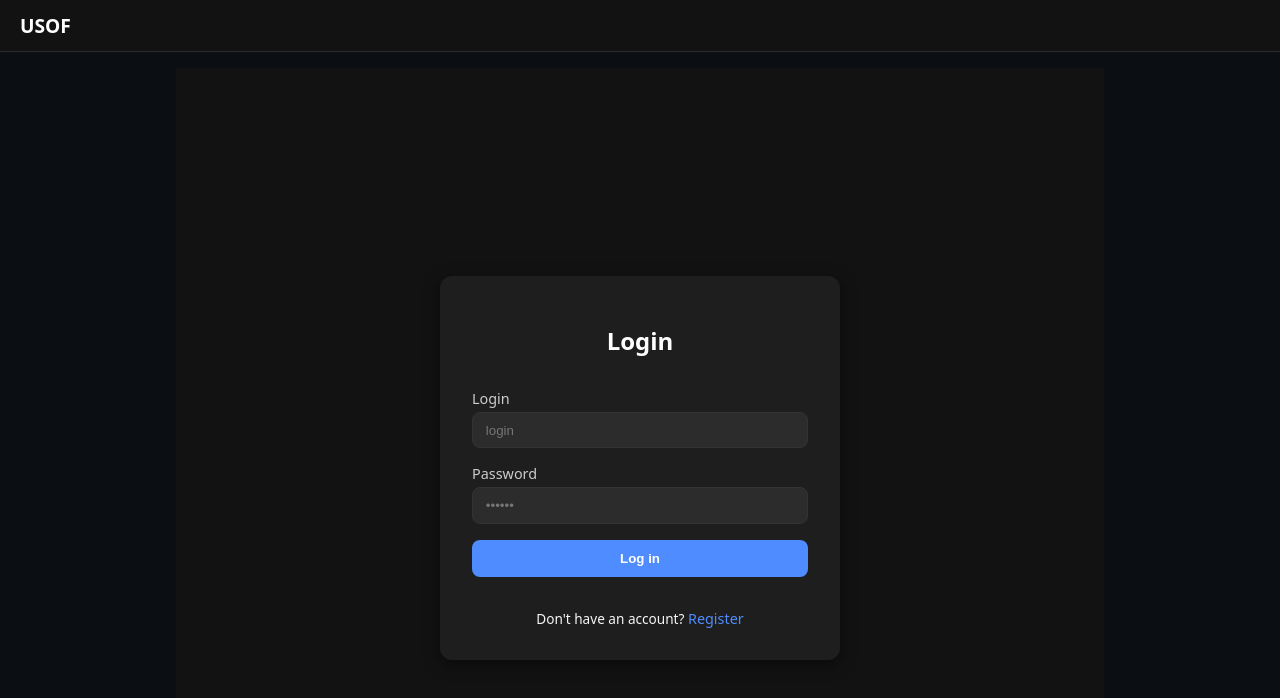
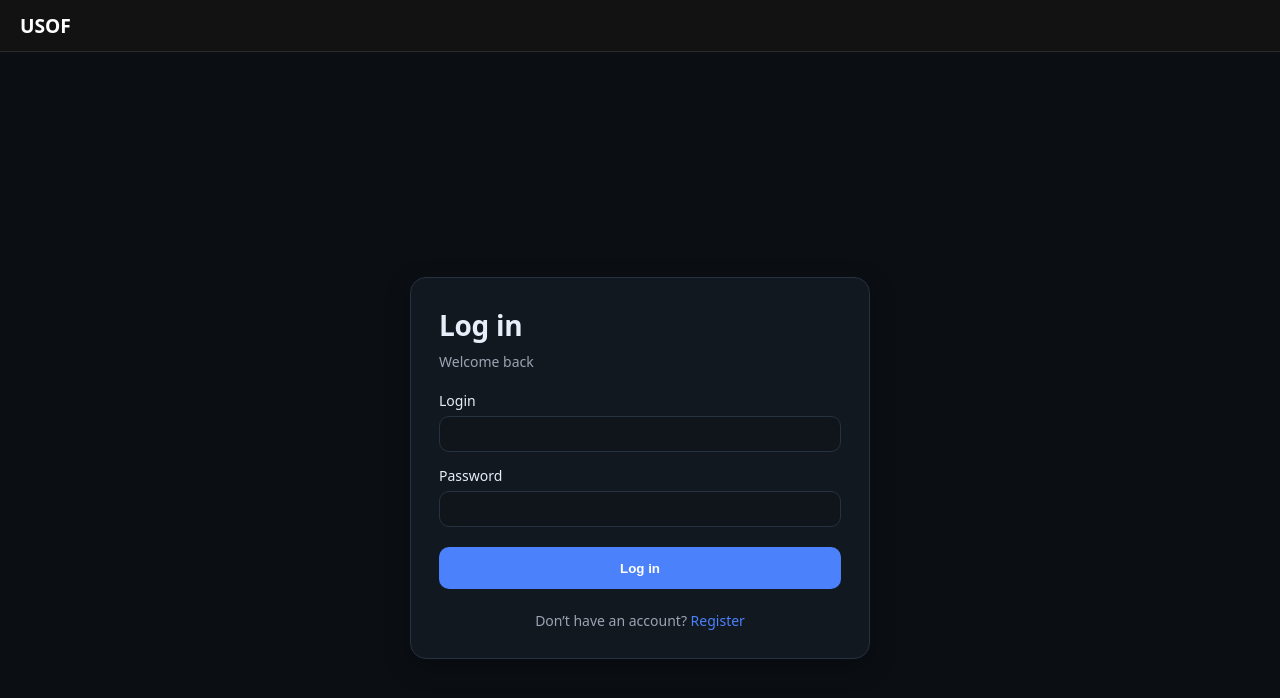
Before and after one commit to tranquilityAn/USOF_front, a React (Create React App) app: page /login in a window 1280 px wide. Shown: the top 698 px of the page. Built offline with nearby package versions, Linux system fonts and the light colour scheme; no server answers.

Commit message:
edit auth pages style

```diff
--- /dev/null
+++ b/src/pages/Auth/Auth.module.css
@@ -0,0 +1,112 @@
+.wrap {
+    min-height: 100dvh;
+    display: grid;
+    place-items: center;
+    padding: 24px;
+}
+
+.card {
+    width: 100%;
+    max-width: 460px;
+    background: var(--card, #111820);
+    border: 1px solid var(--border, #263241);
+    border-radius: var(--radius-lg, 16px);
+    padding: 28px;
+    box-shadow: 0 8px 24px rgba(0, 0, 0, .35);
+}
+
+.title {
+    font-size: 28px;
+    font-weight: 700;
+    letter-spacing: -0.01em;
+    margin: 0 0 8px;
+    color: var(--text);
+}
+
+.subtitle {
+    margin: 0 0 20px;
+    color: var(--muted, #9aa4b2);
+    font-size: 14px;
+}
+
+.form {
+    display: grid;
+    gap: 14px;
+}
+
+.group {
+    display: grid;
+    gap: 6px;
+}
+
+.label {
+    font-size: 14px;
+    color: var(--text);
+}
+
+.input {
+    height: var(--control-h, 40px);
+    padding: 0 var(--control-px, 12px);
+    background: var(--surface, #10151b);
+    border: 1px solid var(--border, #263241);
+    border-radius: 10px;
+    color: var(--text);
+    outline: none;
+}
+
+.input:focus {
+    border-color: var(--primary, #4c81fc);
+    box-shadow: 0 0 0 3px rgba(76, 129, 252, .15);
+}
+
+.errorText {
+    color: var(--danger, #ff6b6b);
+    font-size: 13px;
+}
+
+.actions {
+    display: grid;
+    gap: 10px;
+    margin-top: 6px;
+}
+
+.button {
+    height: 42px;
+    border: 0;
+    border-radius: 10px;
+    background: var(--primary, #4c81fc);
+    color: #fff;
+    font-weight: 600;
+    cursor: pointer;
+    transition: filter var(--transition, 160ms ease);
+}
+
+.button:disabled {
+    opacity: .7;
+    cursor: default;
+}
+
+.button:hover:not(:disabled) {
+    filter: brightness(1.05);
+}
+
+.link {
+    color: var(--primary, #4c81fc);
+    text-decoration: none;
+    font-size: 14px;
+}
+
+.link:hover {
+    text-decoration: underline;
+}
+
+.footer {
+    margin-top: 8px;
+    text-align: center;
+    font-size: 14px;
+    color: var(--muted, #9aa4b2);
+}
+
+.wrapper {
+    composes: wrap;
+}
--- a/src/pages/Auth/LoginPage.jsx
+++ b/src/pages/Auth/LoginPage.jsx
@@ -5,7 +5,7 @@ import { zodResolver } from '@hookform/resolvers/zod';
 import { useDispatch, useSelector } from 'react-redux';
 import { login } from '../../features/auth/authSlice';
 import { useNavigate, Link } from 'react-router-dom';
-import styles from './LoginPage.module.css';
+import styles from './Auth.module.css';
 
 const schema = z.object({
     login: z.string().min(3, 'Minimum 3 symbols'),
@@ -33,30 +33,34 @@ export default function LoginPage() {
     }, [token, navigate]);
 
     return (
-        <div className={styles.wrapper}>
-            <form onSubmit={handleSubmit(onSubmit)} className={styles.form}>
-                <h1 className={styles.title}>Login</h1>
+        <div className={styles.wrap}>
+            <form onSubmit={handleSubmit(onSubmit)} className={styles.card}>
+                <h1 className={styles.title}>Log in</h1>
+                <p className={styles.subtitle}>Welcome back</p>
 
-                <label className={styles.label}>
-                    Login
-                    <input {...register('login')} className={styles.input} placeholder="login" />
-                    {errors.login && <span className={styles.error}>{errors.login.message}</span>}
-                </label>
+                <div className={styles.form}>
+                    <div className={styles.group}>
+                        <label className={styles.label}>Login</label>
+                        <input className={styles.input} {...register('login')} />
+                        {errors.login && <div className={styles.errorText}>{errors.login.message}</div>}
+                    </div>
 
-                <label className={styles.label}>
-                    Password
-                    <input type="password" {...register('password')} className={styles.input} placeholder="••••••" />
-                    {errors.password && <span className={styles.error}>{errors.password.message}</span>}
-                </label>
+                    <div className={styles.group}>
+                        <label className={styles.label}>Password</label>
+                        <input className={styles.input} type="password" {...register('password')} />
+                        {errors.password && <div className={styles.errorText}>{errors.password.message}</div>}
+                    </div>
 
-                <button type="submit" disabled={status === 'loading'} className={styles.button}>
-                    {status === 'loading' ? 'Loggin...' : 'Log in'}
-                </button>
+                    <div className={styles.actions}>
+                        <button type="submit" disabled={status === 'loading'} className={styles.button}>
+                            {status === 'loading' ? 'Logging…' : 'Log in'}
+                        </button>
+                        {error && <div className={styles.errorText}>{error}</div>}
+                    </div>
 
-                {error && <div className={styles.error}>{error}</div>}
-
-                <div className={styles.footer}>
-                    Don't have an account? <Link to="/register" className={styles.link}>Register</Link>
+                    <div className={styles.footer}>
+                        Don’t have an account? <Link to="/register" className={styles.link}>Register</Link>
+                    </div>
                 </div>
             </form>
         </div>
--- a/src/pages/Auth/LoginPage.module.css
+++ /dev/null
@@ -1,90 +0,0 @@
-.wrapper {
-    min-height: 100vh;
-    display: flex;
-    justify-content: center;
-    align-items: center;
-    background-color: #121212;
-    color: #f5f5f5;
-}
-
-.form {
-    background: #1e1e1e;
-    padding: 2rem;
-    border-radius: 12px;
-    width: 100%;
-    max-width: 400px;
-    box-shadow: 0 4px 16px rgba(0, 0, 0, 0.5);
-    display: flex;
-    flex-direction: column;
-    gap: 1rem;
-}
-
-.title {
-    margin-bottom: 1rem;
-    text-align: center;
-    font-size: 1.5rem;
-    font-weight: bold;
-    color: #ffffff;
-}
-
-.label {
-    display: flex;
-    flex-direction: column;
-    gap: 0.25rem;
-    font-size: 0.9rem;
-}
-
-.input {
-    padding: 0.6rem 0.8rem;
-    border: 1px solid #333;
-    border-radius: 8px;
-    background-color: #2c2c2c;
-    color: #f5f5f5;
-    outline: none;
-    transition: border 0.2s;
-}
-
-.input:focus {
-    border-color: #4f8cff;
-}
-
-.error {
-    font-size: 0.8rem;
-    color: #ff6b6b;
-}
-
-.button {
-    padding: 0.7rem;
-    border: none;
-    border-radius: 8px;
-    background: #4f8cff;
-    color: #fff;
-    font-weight: bold;
-    cursor: pointer;
-    transition: background 0.2s;
-}
-
-.button:disabled {
-    background: #3a3a3a;
-    cursor: not-allowed;
-}
-
-.button:hover:not(:disabled) {
-    background: #3a6edc;
-}
-
-.link {
-    color: #4f8cff;
-    text-decoration: none;
-    font-size: 0.9rem;
-}
-
-.link:hover {
-    text-decoration: underline;
-}
-
-.footer {
-    text-align: center;
-    margin-top: 1rem;
-    font-size: 0.85rem;
-}
--- a/src/pages/Auth/RegisterPage.jsx
+++ b/src/pages/Auth/RegisterPage.jsx
@@ -5,7 +5,7 @@ import { zodResolver } from '@hookform/resolvers/zod';
 import { useDispatch, useSelector } from 'react-redux';
 import { registerUser } from '../../features/auth/authSlice';
 import { useNavigate, Link } from 'react-router-dom';
-import styles from './LoginPage.module.css';
+import styles from './Auth.module.css';
 
 const schema = z.object({
     login: z.string().min(3, 'Minimum 3 symbols'),
@@ -56,44 +56,43 @@ export default function RegisterPage() {
 
     return (
         <div className={styles.wrapper}>
-            <form onSubmit={handleSubmit(onSubmit)} className={styles.form}>
+            <form onSubmit={handleSubmit(onSubmit)} className={`${styles.card} ${styles.form}`}>
                 <h1 className={styles.title}>Registration</h1>
 
-                <label className={styles.label}>
-                    Login
-                    <input {...register('login')} className={styles.input} placeholder="your_login" />
-                    {errors.login && <span className={styles.error}>{errors.login.message}</span>}
-                </label>
+                <div className={styles.group}>
+                    <label htmlFor="login" className={styles.label}>Login</label>
+                    <input id="login" {...register('login')} className={styles.input} placeholder="your_login" />
+                    {errors.login && <span className={styles.errorText}>{errors.login.message}</span>}
+                </div>
 
-                <label className={styles.label}>
-                    Full name
-                    <input {...register('fullName')} className={styles.input} placeholder="Your name" />
-                    {errors.fullName && <span className={styles.error}>{errors.fullName.message}</span>}
-                </label>
+                <div className={styles.group}>
+                    <label htmlFor="fullName" className={styles.label}>Full name</label>
+                    <input id="fullName" {...register('fullName')} className={styles.input} placeholder="Your name" />
+                    {errors.fullName && <span className={styles.errorText}>{errors.fullName.message}</span>}
+                </div>
 
-                <label className={styles.label}>
-                    Email
-                    <input type="email" {...register('email')} className={styles.input} placeholder="you@example.com" />
-                    {errors.email && <span className={styles.error}>{errors.email.message}</span>}
-                </label>
+                <div className={styles.group}>
+                    <label htmlFor="email" className={styles.label}>Email</label>
+                    <input id="email" type="email" {...register('email')} className={styles.input} placeholder="you@example.com" />
+                    {errors.email && <span className={styles.errorText}>{errors.email.message}</span>}
+                </div>
 
-                <label className={styles.label}>
-                    Password
-                    <input type="password" {...register('password')} className={styles.input} placeholder="••••••" />
-                    {errors.password && <span className={styles.error}>{errors.password.message}</span>}
-                </label>
+                <div className={styles.group}>
+                    <label htmlFor="password" className={styles.label}>Password</label>
+                    <input id="password" type="password" {...register('password')} className={styles.input} placeholder="••••••" />
+                    {errors.password && <span className={styles.errorText}>{errors.password.message}</span>}
+                </div>
 
-                <label className={styles.label}>
-                    Confirm password
-                    <input type="password" {...register('passwordConfirmation')} className={styles.input} placeholder="••••••" />
-                    {errors.passwordConfirmation && <span className={styles.error}>{errors.passwordConfirmation.message}</span>}
-                </label>
+                <div className={styles.group}>
+                    <label htmlFor="passwordConfirmation" className={styles.label}>Confirm password</label>
+                    <input id="passwordConfirmation" type="password" {...register('passwordConfirmation')} className={styles.input} placeholder="••••••" />
+                    {errors.passwordConfirmation && <span className={styles.errorText}>{errors.passwordConfirmation.message}</span>}
+                </div>
 
                 <button type="submit" disabled={registerStatus === 'loading'} className={styles.button}>
-                    {registerStatus === 'loading' ? 'Registering' : 'Create an account'}
+                    {registerStatus === 'loading' ? 'Registering…' : 'Create an account'}
                 </button>
-
-                {registerError && <div className={styles.error}>{registerError}</div>}
+                {registerError && <div className={styles.errorText}>{registerError}</div>}
 
                 <div className={styles.footer}>
                     Already have an account? <Link to="/login" className={styles.link}>Log in</Link>
```
